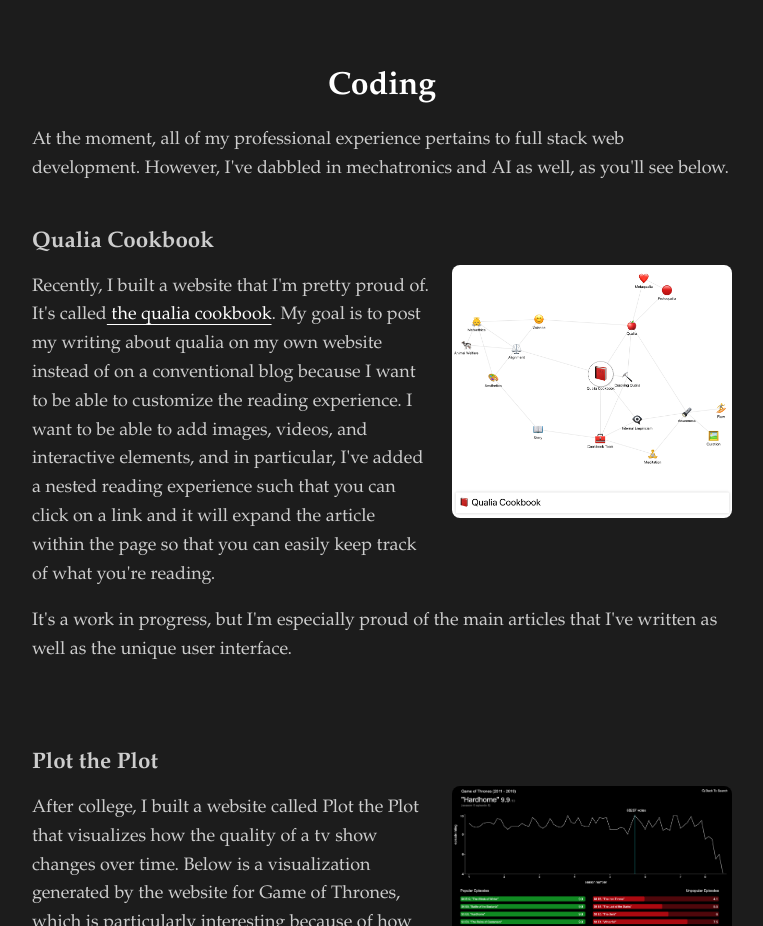
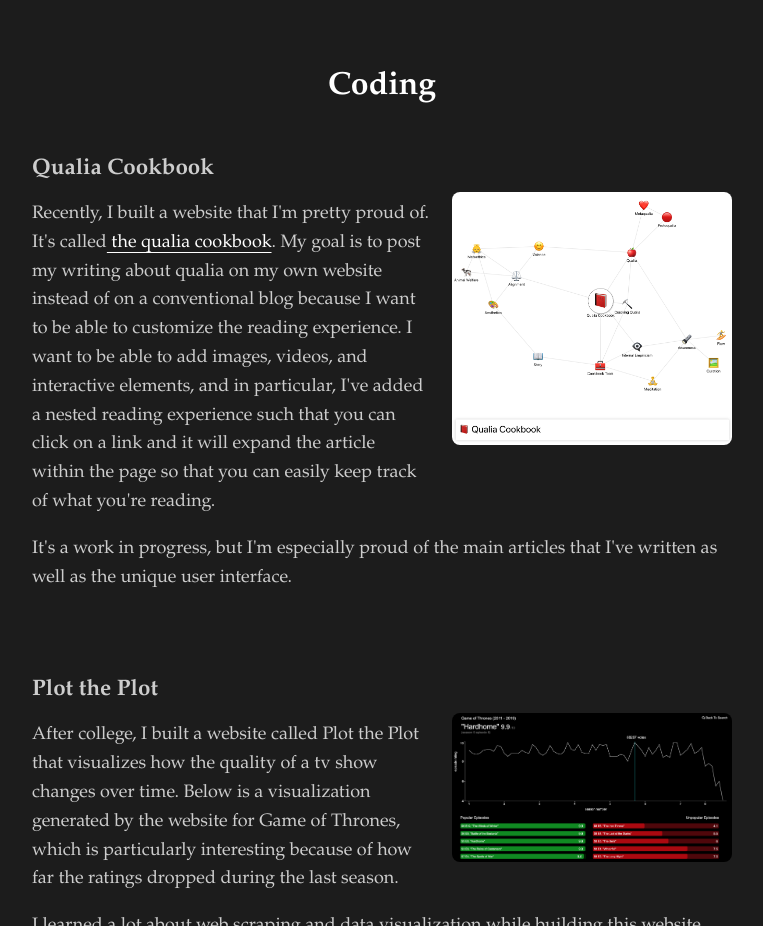
Before and after one commit to mbbbackus/benbackus, a React (Create React App) app: page /#/art in a window 1280 px wide. Shown: the part 1780-2706 px from the top of the page, without its empty margins (258-1021 px from the left). Built offline with nearby package versions, Linux system fonts and the light colour scheme.

Commit message:
Remove coding intro text

```diff
--- a/src/components/sections/CodingSection.jsx
+++ b/src/components/sections/CodingSection.jsx
@@ -13,10 +13,6 @@ function CodingSection() {
   return (
     <div className="codePage">
       <div className="section-title">Coding</div>
-      <p>
-        At the moment, all of my professional experience pertains to full stack web development.
-        However, I've dabbled in mechatronics and AI as well, as you'll see below.
-      </p>
 
       <div className="project-item">
         <h2 id="qualiacookbook">Qualia Cookbook</h2>
```
